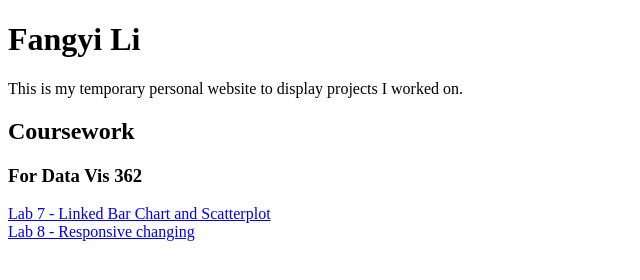
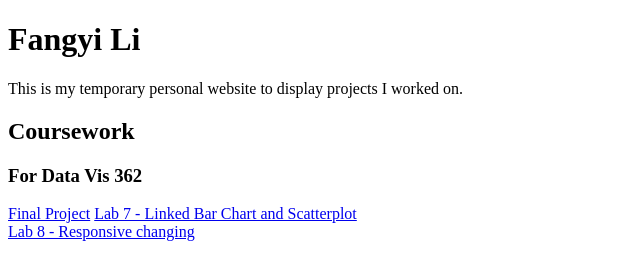
Before and after one commit to fangyi2002/fangyi2002.github.io, a plain HTML site: page index.html in a window 1280 px wide. Shown: the whole page, without its empty margins (0-640 px from the left). Drawn offline with Linux system fonts and the light colour scheme.

Commit message:
Update index.html

```diff
--- a/index.html
+++ b/index.html
@@ -9,6 +9,7 @@
     <p>This is my temporary personal website to display projects I worked on.</p>
     <h2>Coursework</h2>
     <h3>For Data Vis 362</h3>
+    <a href = "https://fangyi2002.github.io/final-project">Final Project</a>
     <a href = "https://fangyi2002.github.io/lab7/"> Lab 7 - Linked Bar Chart and Scatterplot </a> <br>
     <a href = "https://fangyi2002.github.io/responsive"> Lab 8 - Responsive changing </a>
 </body>
```
